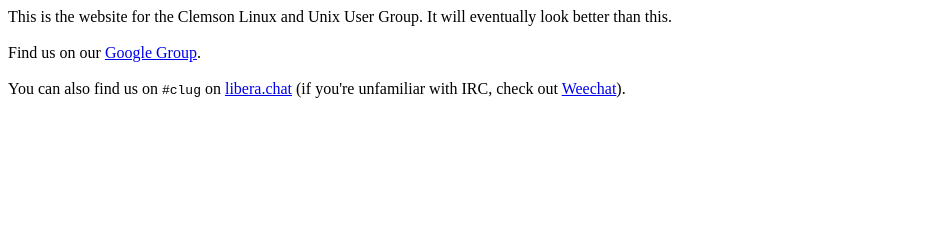
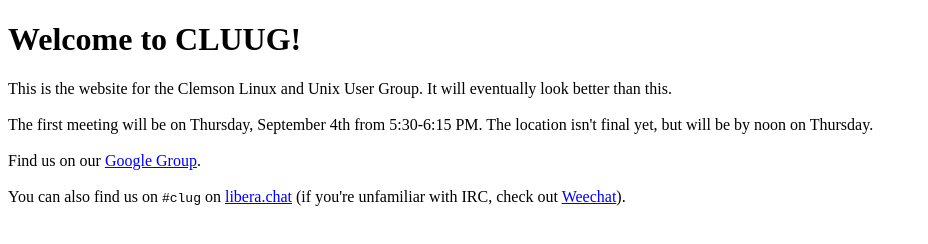
Before and after one commit to cluug/cluug.github.io, a plain HTML site: page index.html in a window 1280 px wide. Shown: the whole page, without its empty margins (0-928 px from the left). Drawn offline with Linux system fonts and the light colour scheme.

Commit message:
Added meeting information

```diff
--- a/index.html
+++ b/index.html
@@ -4,8 +4,12 @@
 	<title>Cluug</title>
 </head>
 <body>
+	<h1>Welcome to CLUUG!</h1>
 	This is the website for the Clemson Linux and Unix User Group.  It will eventually
 	look better than this.
+	<br><br>
+	The first meeting will be on Thursday, September 4th from 5:30-6:15 PM.  The
+	location isn't final yet, but will be by noon on Thursday.
 	<br><br>
 	Find us on our <a href="https://groups.google.com/g/clemsonlug">Google Group</a>.
 	<br><br>
```
